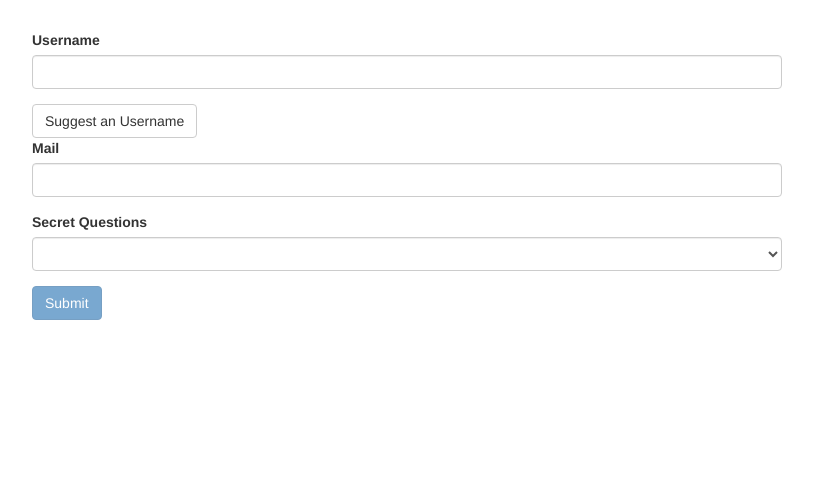
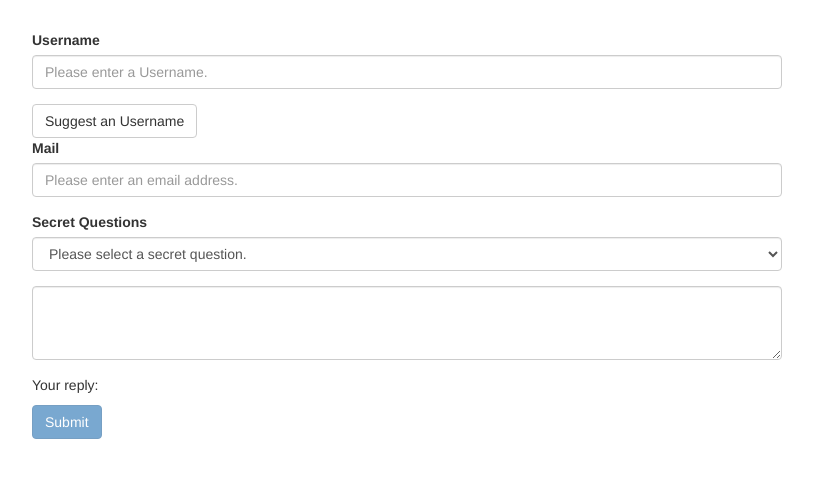
Before and after one commit to jimlapine/forms-td-start, an Angular app: page / in a window 1280 px wide. Shown: the top 478 px of the page, without its empty margins (233-1046 px from the left). Built offline with nearby package versions, Linux system fonts and the light colour scheme.

Commit message:
Lecture updates

```diff
--- a/src/app/app.component.css
+++ b/src/app/app.component.css
@@ -2,10 +2,16 @@
   margin-top: 30px;
 }
 
+.error {
+  font-weight: bold;
+  font-style: italic;
+  color: red !important;
+}
+
 /* only display red border on elements that are :invalid and have been touched */
-/* input.ng-invalid.ng-touched {
+input.ng-invalid.ng-touched {
   border:1px solid red;
-} */
+}
 
 select.ng-invalid.ng-touched {
   border:1px solid red;
--- a/src/app/app.component.html
+++ b/src/app/app.component.html
@@ -5,7 +5,7 @@
           Adding the ngSubmit direcitive allows us to bind the form submit to TypeScript method
           Adding the local reference #f and setting it = to the ngForm gives us access to the JavaScript representation of our form
       -->
-      <form (ngSubmit)="onSubmit(f)" #f="ngForm">
+      <form id="contact-form" (ngSubmit)="onSubmit(f)" #f="ngForm">
         <div id="user-data">
           <div class="form-group">
             <label for="username">Username</label>
@@ -18,7 +18,13 @@
               class="form-control"
               ngModel
               name="username"
-              required>
+              placeholder="Please enter a Username."
+              required
+              #username="ngModel">
+            <span
+              class="help-block error"
+              *ngIf="!username.valid && username.touched">
+              A Username is required.</span>
           </div>
           <button class="btn btn-default" type="button">Suggest an Username</button>
           <div class="form-group">
@@ -33,35 +39,56 @@
           -->
             <input
               type="email"
+              class="form-control"
               id="email"
-              [ngClass]="{'form-control': !email.touched, 'form-control-lg': !email.valid && email.touched}"
               ngModel
               name="email"
+              placeholder="Please enter an email address."
               required
               email
               #email="ngModel">
             <span
-              class="help-block"
+              class="help-block error"
               *ngIf="!email.valid && email.touched">
-              Please enter a valid email address</span>
+              A valid email address is required.</span>
           </div>
         </div>
         <div class="form-group">
           <label for="secret">Secret Questions</label>
-            <!-- Adding ngModel allows us to set this input as a control within the form
-                We also have to add the HTML name attribute -->
+            <!--
+              Adding ngModel allows us to set this input as a control within the form
+              we also have to add the HTML name attribute.
+              We can also bind to ngModel below and provide the default value of our control
+              this is defined in the TypeScript file, but also could be a string entered here.
+              -->
           <select
             id="secret"
             class="form-control"
-            ngModel
-            name="secret">
+            [ngModel]="defaultQuestion"
+            name="secret"
+            required
+            #secret="ngModel">
+            <option value="">Please select a secret question.</option>
             <option value="pet">Your first Pet?</option>
             <option value="teacher">Your first teacher?</option>
           </select>
+          <span
+            class="help-block error"
+            *ngIf="!secret.valid && secret.touched">
+          A secret question is required.</span>
         </div>
+        <!-- Here we show that we can still use two way binder to react to updates -->
+        <div class="form-group">
+          <textarea name="questionAnswer"
+            class="form-control"
+            rows="3"
+            [(ngModel)]="answer"></textarea>
+        </div>
+        <p>Your reply: {{answer}}</p>
+
         <!--
             We can bind to the form valid property and disable the button until the form is valid.
-          Here we are using the local reference #f see above
+          Here we are using the local reference #f see above.
         -->
         <button
           class="btn btn-primary"
--- a/src/app/app.component.ts
+++ b/src/app/app.component.ts
@@ -8,6 +8,9 @@ import { NgForm } from '@angular/forms';
 })
 export class AppComponent {
   @ViewChild('f') signupForm: NgForm;
+  defaultQuestion = '';
+  answer = '';
+
   suggestUserName() {
     const suggestedName = 'Superuser';
   }
```
